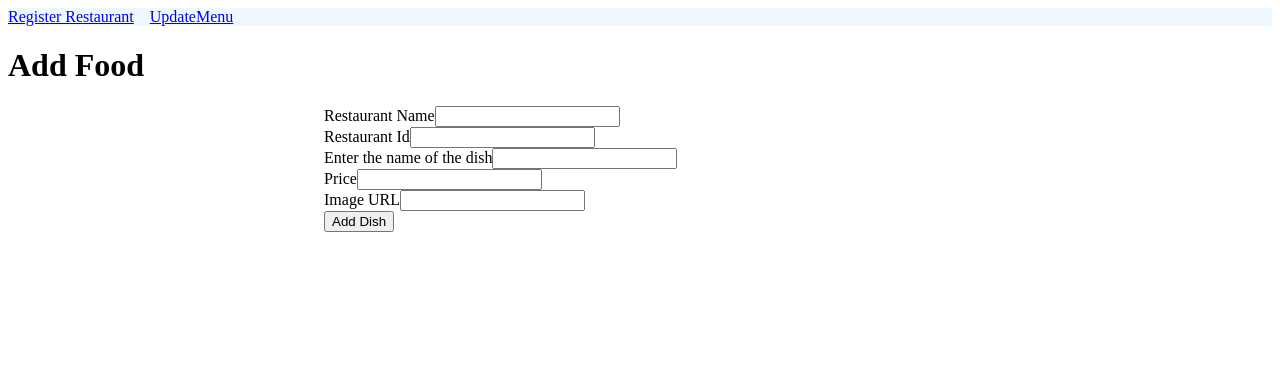
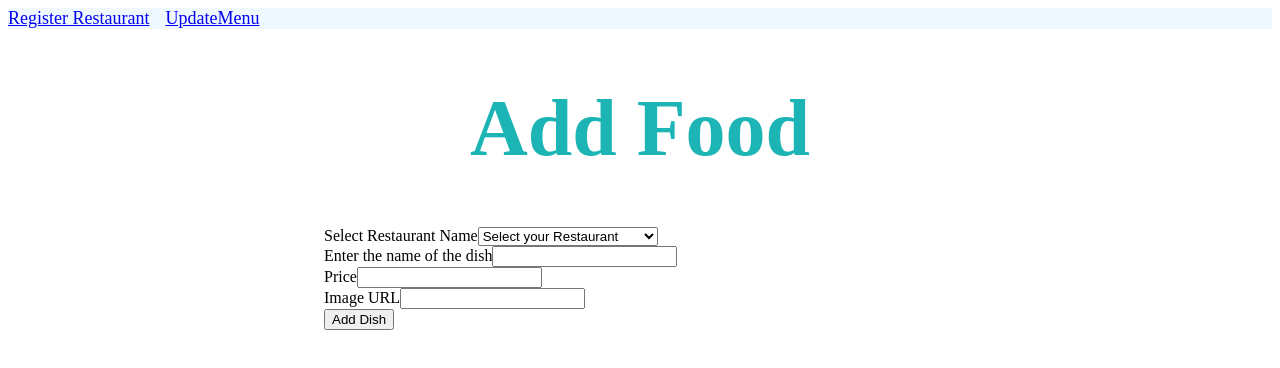
Before and after one commit to sebastianmakuba/Restaurant-app, a React (Create React App) app: page /updatemenu in a window 1280 px wide. Shown: the top 368 px of the page. Built offline with nearby package versions, Linux system fonts and the light colour scheme; data requests are answered from the project's data file.

Commit message:
added a select

```diff
--- a/db.json
+++ b/db.json
@@ -14,12 +14,8 @@
       "name": "Sebastian",
       "contact": "07123456",
       "id": 3
-    },
-    {
-      "name": "Sam",
-      "contact": "07123456",
-      "id": 4
     }
+
   ],
   "food": [
     {
@@ -35,21 +31,8 @@
       "price": 500,
       "restaurant_id": 2,
       "image_url": "https://example.com/images/ugali_matumbo.jpg"
-    },
-    {
-      "food": "Pilau",
-      "price": 300,
-      "restaurant_id": 3,
-      "image_url": "not available",
-      "id": 3
-    },
-    {
-      "food": "Pilau",
-      "price": 200,
-      "restaurant_id": 4,
-      "image_url": "not there",
-      "id": 4
     }
+
   ],
   "orders": [
     {
--- a/src/Restaurant/UpdateMenu.js
+++ b/src/Restaurant/UpdateMenu.js
@@ -1,11 +1,19 @@
-import React, { useState } from "react";
+import React, { useState, useEffect } from "react";
 
 export default function UpdateMenu() {
-  const [restaurantName, setRestaurantName] = useState("");
-  const [restaurantId, setRestaurantId] = useState("");
+  const [restaurants, setRestaurants] = useState([]);
+  const [selectedRestaurantId, setSelectedRestaurantId] = useState("");
   const [dishName, setDishName] = useState("");
   const [price, setPrice] = useState("");
   const [imageUrl, setImageUrl] = useState("");
+
+  // Fetch the list of restaurants on component mount
+  useEffect(() => {
+    fetch("http://localhost:3000/restaurants")
+      .then((response) => response.json())
+      .then((data) => setRestaurants(data))
+
+  }, []);
 
   const addDish = (event) => {
     event.preventDefault();
@@ -13,8 +21,10 @@ export default function UpdateMenu() {
     const newDish = {
       food: dishName,
       price: parseInt(price),
-      restaurant_id: parseInt(restaurantId),
+      restaurant_id: parseInt(selectedRestaurantId),
       image_url: imageUrl,
+
+
     };
 
     // Send the data to the server (JSON server)
@@ -28,15 +38,12 @@ export default function UpdateMenu() {
       .then((response) => response.json())
       .then((data) => {
         // Clear the form fields after successful dish addition
-        setRestaurantName("");
-        setRestaurantId("");
+        setSelectedRestaurantId("");
         setDishName("");
         setPrice("");
         setImageUrl("");
       })
-      .catch((error) => {
-        console.error("Error adding dish:", error);
-      });
+      alert ('Food item has been added successfully')
   };
 
   return (
@@ -44,30 +51,23 @@ export default function UpdateMenu() {
       <h1>Add Food</h1>
       <form className="center" onSubmit={addDish}>
         <div className="mb-3 w-50">
-          <label htmlFor="exampleInputPassword1" className="form-label">
-            Restaurant Name
+          <label htmlFor="restaurantSelect" className="form-label">
+            Select Restaurant Name
           </label>
-          <input
-            type="text"
-            className="form-control"
-            id="exampleInputPassword1"
-            value={restaurantName}
-            onChange={(e) => setRestaurantName(e.target.value)}
+          <select
+            id="restaurantSelect"
+            className="form-select"
+            value={selectedRestaurantId}
+            onChange={(e) => setSelectedRestaurantId(e.target.value)}
             required
-          />
-        </div>
-        <div className="mb-3 w-50">
-          <label htmlFor="exampleInputPassword1" className="form-label">
-            Restaurant Id
-          </label>
-          <input
-            type="text"
-            className="form-control"
-            id="exampleInputPassword1"
-            value={restaurantId}
-            onChange={(e) => setRestaurantId(e.target.value)}
-            required
-          />
+          >
+            <option value="">Select your Restaurant</option>
+            {restaurants.map((restaurant) => (
+              <option key={restaurant.id} value={restaurant.id}>
+                {restaurant.name}
+              </option>
+            ))}
+          </select>
         </div>
         <div className="mb-3 w-50">
           <label htmlFor="exampleInputEmail1" className="form-label">
--- a/src/index.css
+++ b/src/index.css
@@ -6,8 +6,18 @@
 nav {
     background-color: aliceblue;
     padding: 16px, 32px;
+
 }
 nav a {
     margin-right: 16px;
+    font-size: large;
+    font-family: 'Times New Roman', Times, serif;
+}
+
+h1 {
+    text-align: center;
+    font-size: 80px;
+    font-family: 'Times New Roman', Times, serif;
+    color: #1cb4b4;
 }
 @import url("https://cdn.jsdelivr.net/npm/bootstrap@5.3.1/dist/css/bootstrap.min.css")
```
